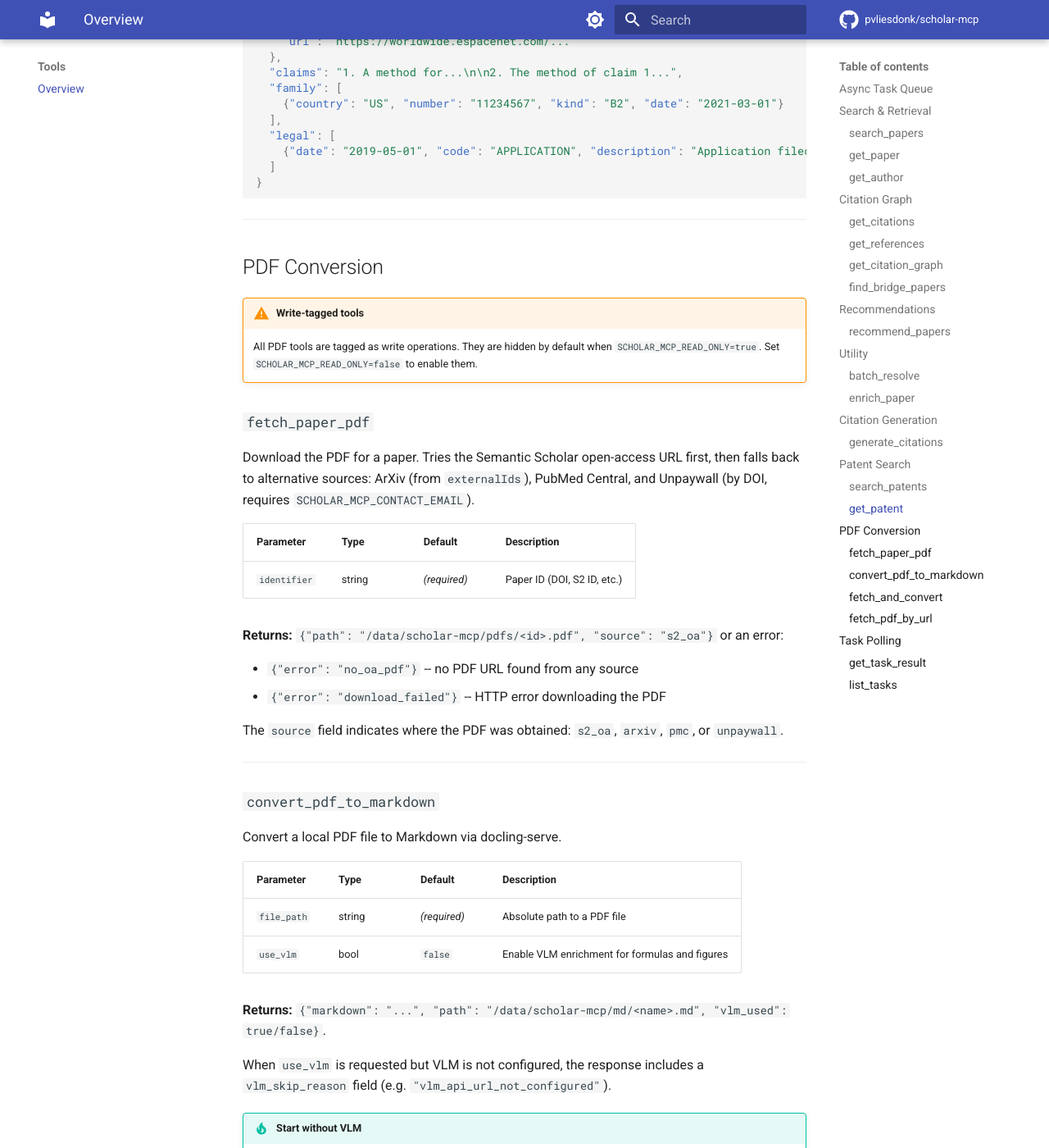
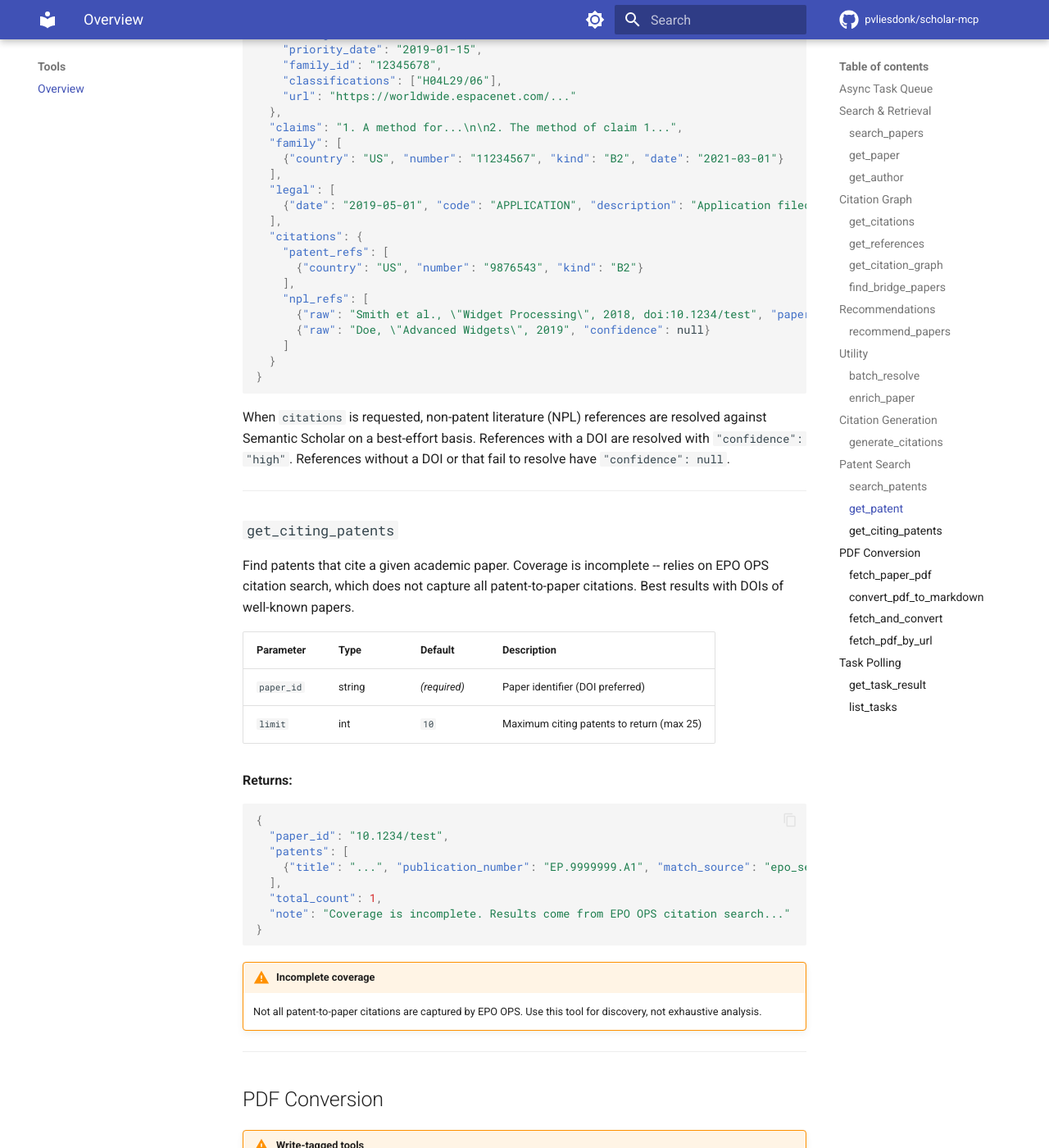
Before and after one commit to pvliesdonk/scholar-mcp, an MkDocs documentation site: the page built from docs/tools/index.md, in a window 1280 px wide and 1400 px high, scrolled down 10233 px. Shown: the whole window at 82% size. Built offline with MkDocs 1.6.1 and Material for MkDocs 9.7.7, drawn with Linux system fonts in a browser that asks for light colours; comment, search, counter and statistics services are not loaded; some of the changed text lies outside the part shown.

Commit message:
docs: add Phase 3 cross-referencing documentation
- Update get_patent citations section from "Coming in Phase 3" to Available
- Add get_citing_patents tool documentation with coverage disclaimer
- Update batch_resolve docs for patent number auto-detection
- Update tool count (18 → 19) and README patent feature description

Co-Authored-By: Claude Opus 4.6 <noreply@anthropic.com>

````diff
--- a/docs/tools/index.md
+++ b/docs/tools/index.md
@@ -208,16 +208,16 @@ Paper recommendations based on positive (and optional negative) examples.
 
 ### `batch_resolve`
 
-Resolve up to 100 identifiers to full metadata in a single call.
+Resolve up to 100 paper or patent identifiers to full metadata in a single call.
 
 | Parameter | Type | Default | Description |
 |---|---|---|---|
-| `identifiers` | list[string] | *(required)* | Up to 100 IDs: S2 paper IDs, `DOI:xxx`, or plain DOIs |
-| `fields` | string | `"standard"` | Field set |
+| `identifiers` | list[string] | *(required)* | Up to 100 IDs: S2 paper IDs, `DOI:xxx`, plain DOIs, or patent numbers (e.g. `EP1234567A1`) |
+| `fields` | string | `"standard"` | Field set (applies to paper results only) |
 
-**Returns:** JSON list of `{"identifier": "...", "paper": {...}}` or `{"identifier": "...", "error": "not_found"}`.
+**Returns:** JSON list of resolved items. Paper results have a `"paper"` key, patent results have a `"patent"` key and `"source_type": "patent"`. Unresolved items have an `"error"` key.
 
-Papers not found in Semantic Scholar are automatically tried via OpenAlex (by DOI). Results from OpenAlex include `"source": "openalex"`.
+Patent numbers are auto-detected by their two-letter country prefix (e.g. `EP`, `US`, `WO`) and routed to the EPO OPS API. Papers not found in Semantic Scholar are automatically tried via OpenAlex (by DOI). Results from OpenAlex include `"source": "openalex"`.
 
 ---
 
@@ -315,7 +315,7 @@ Fetch detailed information for a single patent by its publication number.
 | `description` | Full patent description text (English preferred) | Available |
 | `family` | Patent family members across jurisdictions (country, number, kind, date) | Available |
 | `legal` | Legal status events (date, code, description) | Available |
-| `citations` | Patent and non-patent literature citations | Coming in Phase 3 |
+| `citations` | Patent and non-patent literature citations, with Semantic Scholar resolution for NPL | Available |
 
 Sections are fetched concurrently where possible (cache lookups run in parallel; EPO API calls are serialised by the client). Each section is cached independently with appropriate TTLs.
 
@@ -343,9 +343,47 @@ Sections are fetched concurrently where possible (cache lookups run in parallel;
   ],
   "legal": [
     {"date": "2019-05-01", "code": "APPLICATION", "description": "Application filed"}
-  ]
+  ],
+  "citations": {
+    "patent_refs": [
+      {"country": "US", "number": "9876543", "kind": "B2"}
+    ],
+    "npl_refs": [
+      {"raw": "Smith et al., \"Widget Processing\", 2018, doi:10.1234/test", "paper": {"paperId": "abc123", "title": "Widget Processing"}, "confidence": "high"},
+      {"raw": "Doe, \"Advanced Widgets\", 2019", "confidence": null}
+    ]
+  }
 }
 ```
+
+When `citations` is requested, non-patent literature (NPL) references are resolved against Semantic Scholar on a best-effort basis. References with a DOI are resolved with `"confidence": "high"`. References without a DOI or that fail to resolve have `"confidence": null`.
+
+---
+
+### `get_citing_patents`
+
+Find patents that cite a given academic paper. Coverage is incomplete -- relies on EPO OPS citation search, which does not capture all patent-to-paper citations. Best results with DOIs of well-known papers.
+
+| Parameter | Type | Default | Description |
+|---|---|---|---|
+| `paper_id` | string | *(required)* | Paper identifier (DOI preferred) |
+| `limit` | int | `10` | Maximum citing patents to return (max 25) |
+
+**Returns:**
+
+```json
+{
+  "paper_id": "10.1234/test",
+  "patents": [
+    {"title": "...", "publication_number": "EP.9999999.A1", "match_source": "epo_search", ...}
+  ],
+  "total_count": 1,
+  "note": "Coverage is incomplete. Results come from EPO OPS citation search..."
+}
+```
+
+!!! warning "Incomplete coverage"
+    Not all patent-to-paper citations are captured by EPO OPS. Use this tool for discovery, not exhaustive analysis.
 
 ---
 
````
Also changed, not shown: README.md (+1 -1 lines).
